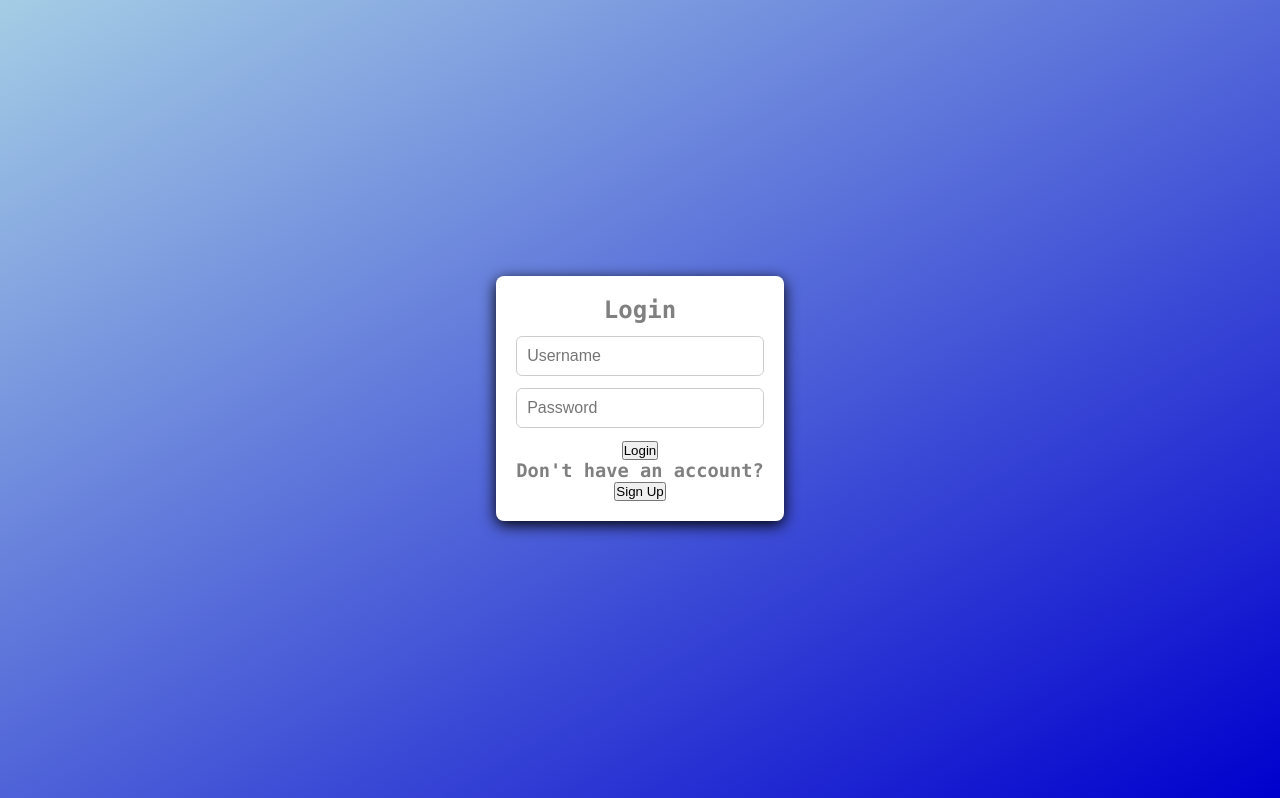
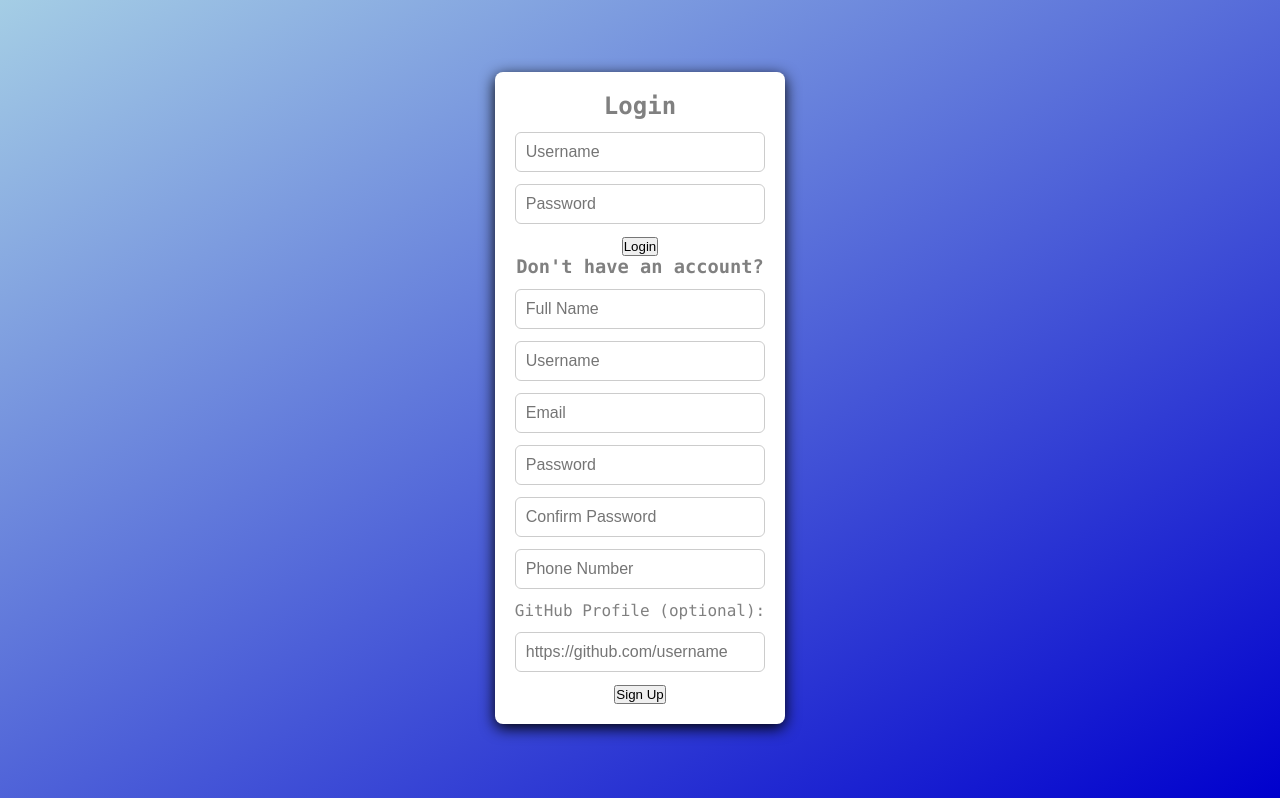
Before and after one commit to cjohnson813/CSC330project, a website: page public_html/login.html in a window 1280 px wide. Both pictures are taken after a click on the button "Sign Up". Shown: the part 80-878 px from the top of the page. Drawn offline with Linux system fonts and the light colour scheme.

Commit message:
Fixed showsignupBtn

```diff
--- a/public_html/js/signup.js
+++ b/public_html/js/signup.js
@@ -43,3 +43,13 @@ async function signupUser(event)
 
     }
 }
+
+document.addEventListener("DOMContentLoaded", () => {
+    const showSignupBtn = document.getElementById("showSignupBtn");
+    const signupFrom = document.getElementById("signupForm");
+
+    showSignupBtn.addEventListener("click", () => {
+        signupFrom.style.display = "block";
+        showSignupBtn.style.display = "none";
+    });
+});
```
Also changed, not shown: app.js (+4 -3 lines), public_html/css/styles.css (line endings or trailing spaces).
